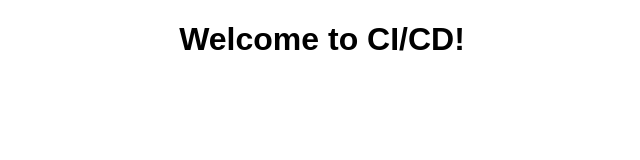
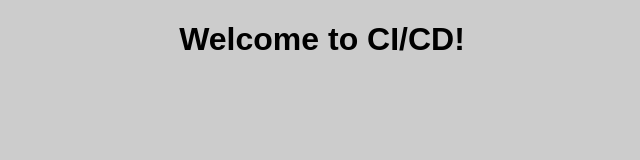
Before and after one commit to serhii-korniichuk/ci-cd, a plain HTML site: page index.html in a window 1280 px wide. Shown: the whole page, without its empty margins (318-958 px from the left). Drawn offline with Linux system fonts and the light colour scheme.

Commit message:
test: automatic update of changes

```diff
--- a/styles.css
+++ b/styles.css
@@ -1,5 +1,5 @@
 body {
-  background-color: #ffffff;
+  background-color: #cccccc;
   text-align: center;
   font-family: sans-serif;
 }
```
